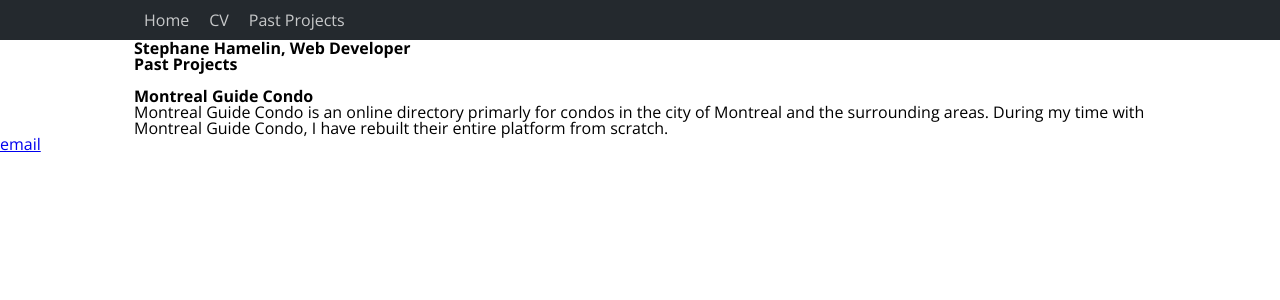
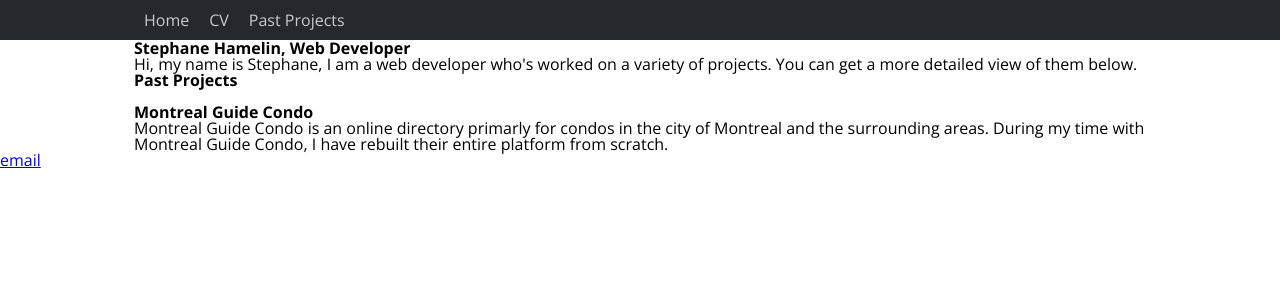
Before and after one commit to stephaneham/stephaneham.github.io, a Jekyll site: the page built from index.html, in a window 1280 px wide. Shown: the top 300 px of the page. Built offline with Jekyll 4.4.1, drawn with Linux system fonts in a browser that asks for light colours.

Commit message:
Update index.html

```diff
--- a/index.html
+++ b/index.html
@@ -2,7 +2,9 @@
 layout: default
 title: Stephane Hamelin, Web Developer
 ---
+<div class="home">
   <h1> Stephane Hamelin, Web Developer </h1>
+  <p> Hi, my name is Stephane, I am a web developer who's worked on a variety of projects. You can get a more detailed view of them below. </p>
 
   <h2 id="projects"> Past Projects </h2>
 
@@ -13,3 +15,4 @@
       <p> Montreal Guide Condo is an online directory primarly for condos in the city of Montreal and the surrounding areas. During my time with Montreal Guide Condo, I have rebuilt their entire platform from scratch.  </p>
     </div>
   </div>
+</div>
```
Lines whose indentation alone changed are shown as unchanged.
